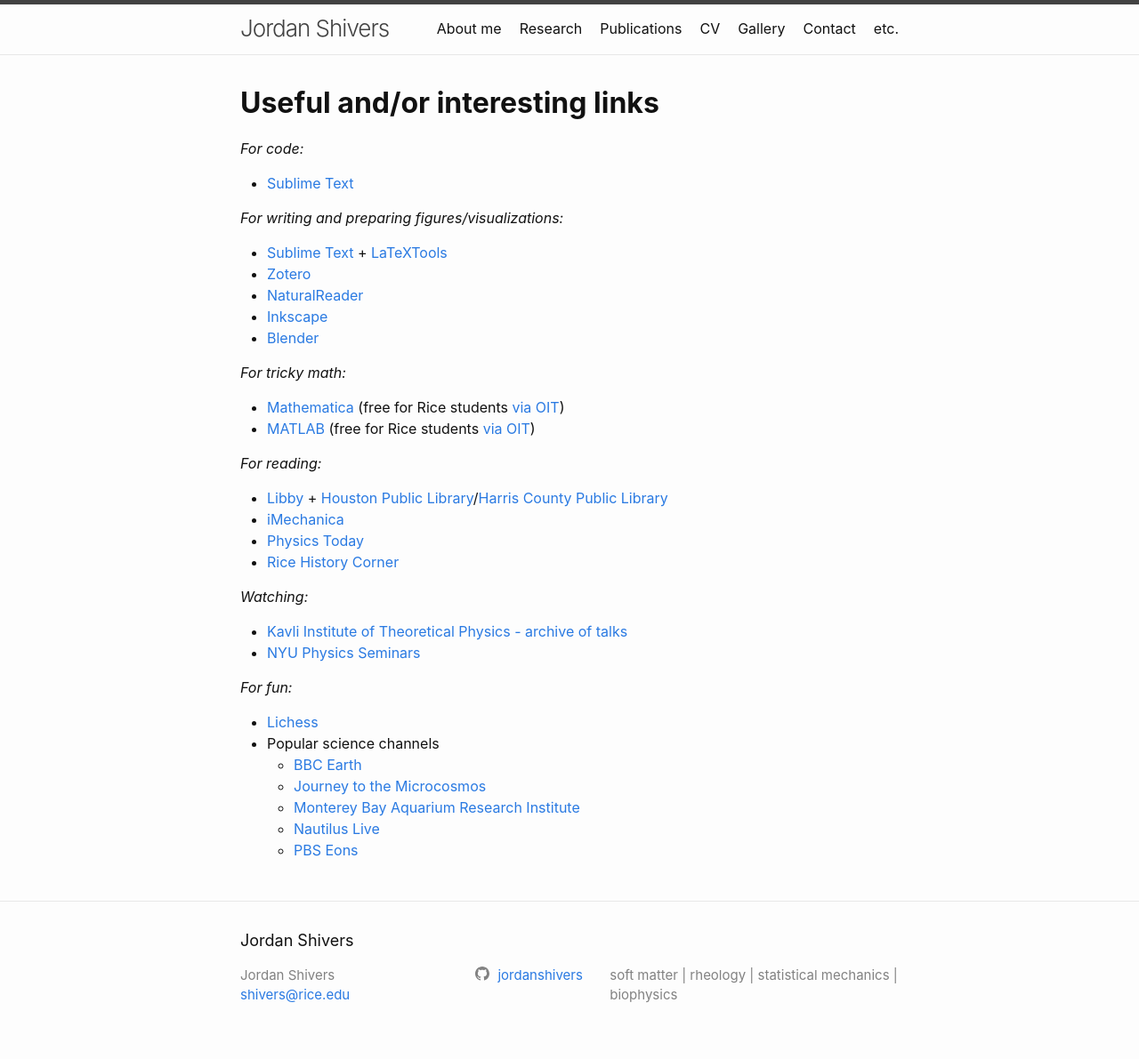
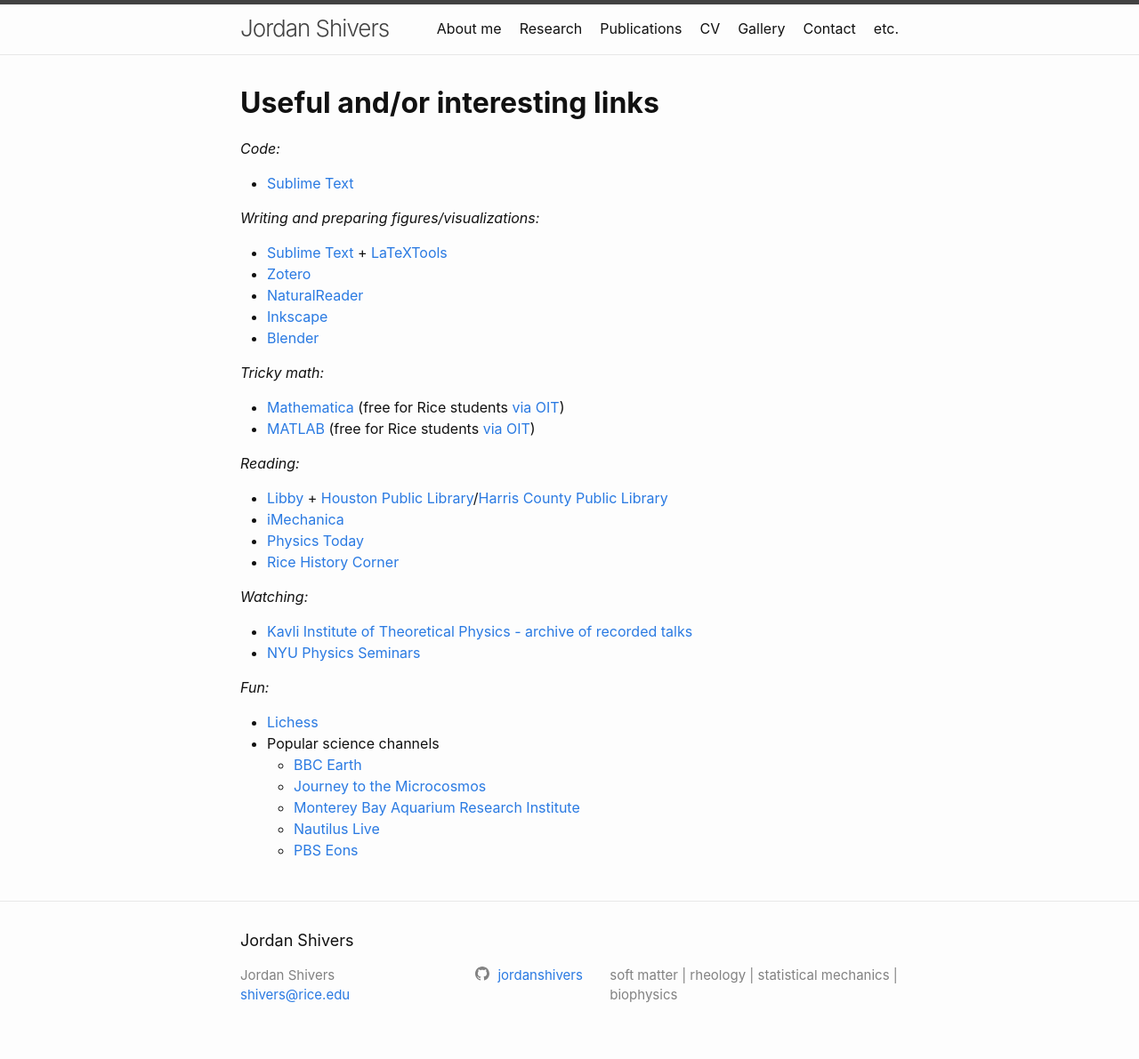
Before and after one commit to jordanshivers/jordanshivers.github.io, a Jekyll site: the page built from extras.md, in a window 1280 px wide. Shown: the whole page at 89% size. Built offline with Jekyll 4.4.1, drawn with Linux system fonts in a browser that asks for light colours.

Commit message:
Update extras.md

```diff
--- a/extras.md
+++ b/extras.md
@@ -6,31 +6,31 @@
 
 # **Useful and/or interesting links**
 
-*For code:*
+*Code:*
 * [Sublime Text](https://www.sublimetext.com/)
 
-*For writing and preparing figures/visualizations:*
+*Writing and preparing figures/visualizations:*
 * [Sublime Text](https://www.sublimetext.com/) + [LaTeXTools](https://latextools.readthedocs.io/)
 * [Zotero](https://www.zotero.org/)
 * [NaturalReader](https://www.naturalreaders.com/software.html)
 * [Inkscape](https://inkscape.org/)
 * [Blender](https://www.blender.org/)
 
-*For tricky math:*
+*Tricky math:*
 * [Mathematica](https://www.wolfram.com/mathematica/) (free for Rice students [via OIT](https://kb.rice.edu/student-software))
 * [MATLAB](https://www.mathworks.com/products/matlab.html) (free for Rice students [via OIT](https://kb.rice.edu/student-software))
 
-*For reading:*
+*Reading:*
 * [Libby](https://libbyapp.com/) + [Houston Public Library](https://houstonlibrary.org/find-it/my-link)/[Harris County Public Library](https://www.hcpl.net/services/card-account)
 * [iMechanica](https://imechanica.org/)
 * [Physics Today](https://physicstoday.scitation.org/)
 * [Rice History Corner](https://ricehistorycorner.com/)
 
 *Watching:*
-* [Kavli Institute of Theoretical Physics - archive of talks](https://online.kitp.ucsb.edu/online/)
+* [Kavli Institute of Theoretical Physics - archive of recorded talks](https://online.kitp.ucsb.edu/online/)
 * [NYU Physics Seminars](https://www.youtube.com/channel/UC5ECSqmOGQxtckS_inwe7ZA/videos)
 
-*For fun:*
+*Fun:*
 * [Lichess](https://lichess.org/)
 * Popular science channels
 	* [BBC Earth](https://www.youtube.com/c/bbcearth)
```
